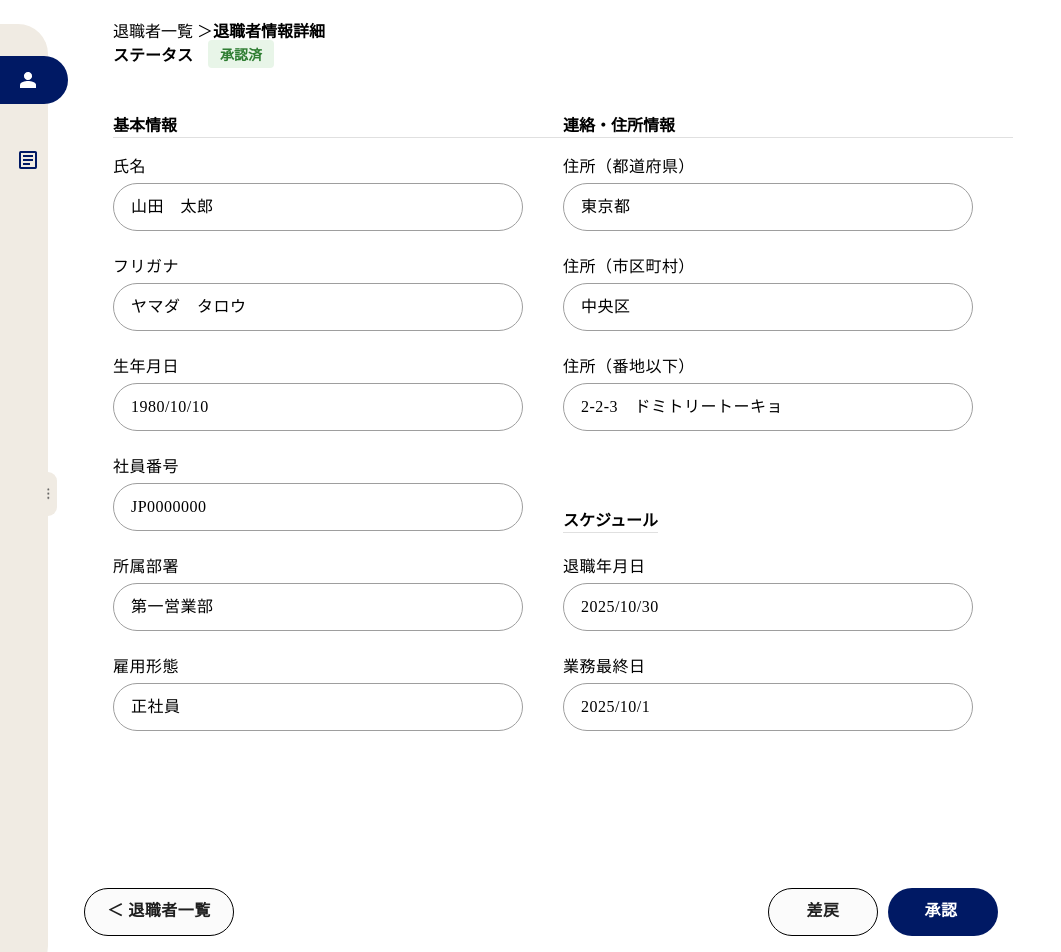
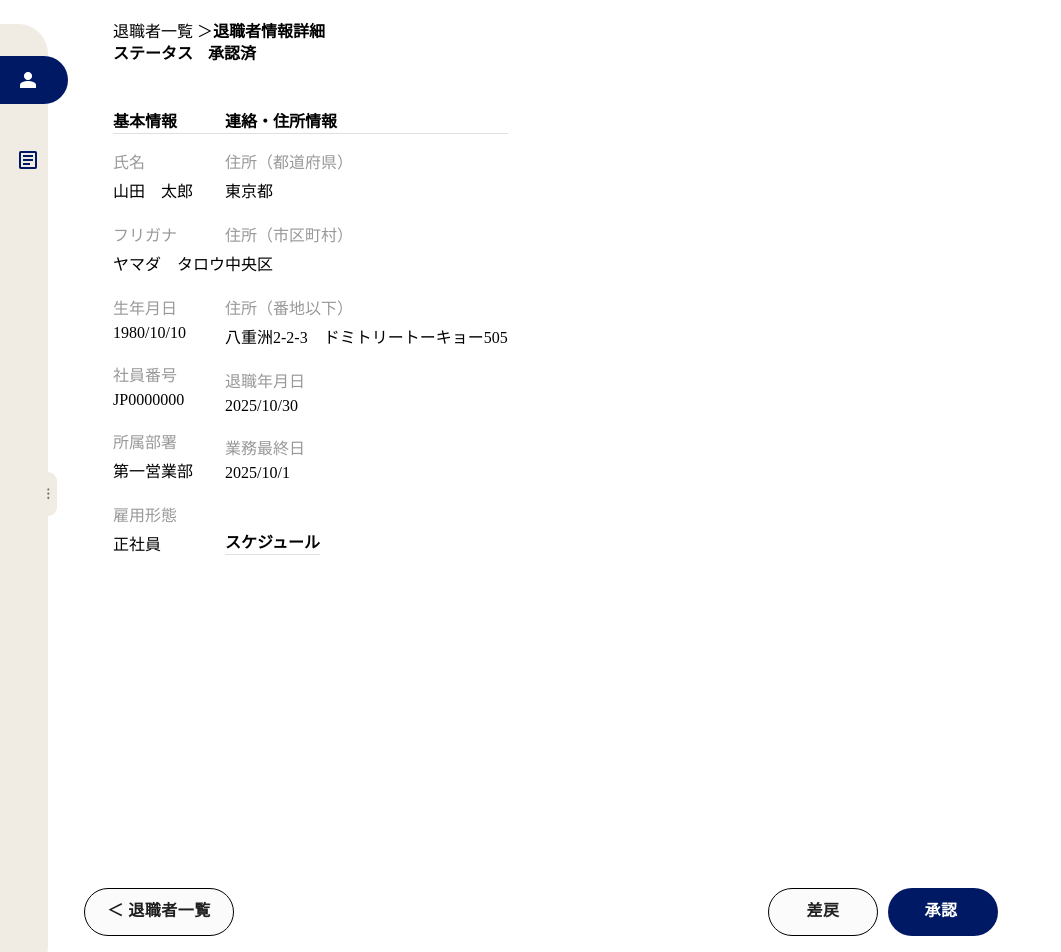
Before and after one commit to takyosh-1/taishoku-demo, a Flask app: page /view_page in a window 1280 px wide. Shown: the part 80-1032 px from the top of the page, without its empty margins (0-1061 px from the left). Run offline with Flask 3, Linux system fonts and the light colour scheme.

Commit message:
Fix view page to exactly match Figma design - convert input fields to plain text display
Co-Authored-By: takashi <takashiyoshida1635@gmail.com>

```diff
--- a/templates/view_page.html
+++ b/templates/view_page.html
@@ -15,107 +15,62 @@
     </div>
     <div style="display: flex; align-items: center; margin-bottom: 20px;">
         <div style="font-family: 'BIZ UDPGothic'; font-size: 16px; font-weight: 700; margin-right: 15px;">ステータス</div>
-        <div style="background-color: #E8F5E8; color: #2E7D32; padding: 4px 12px; border-radius: 4px; font-family: 'BIZ UDPGothic'; font-size: 14px; font-weight: 700;">承認済</div>
+        <div style="font-family: 'BIZ UDPGothic'; font-size: 16px; font-weight: 700; color: #000000;">承認済</div>
     </div>
     <div style="display: flex; top: 15px; position: relative;">
         <div>
             <div class="name-title">
                 基本情報
             </div>
-            <div class="container" data-プロパティ1="enabled">
-                <div class="label">氏名</div>
-                <div class="input-wrapper">
-                    <input type="text" id="input2" class="text-input"  value="山田　太郎" oninput="toggleClearButton(this)">
-                    <img class="icon-clear" src="/static/image/help.svg" style="visibility: hidden;">
-                </div>
-                <div class="description"></div>
+            <div style="margin-bottom: 20px;">
+                <div style="font-family: 'BIZ UDPGothic'; font-size: 16px; color: #999999; margin-bottom: 5px;">氏名</div>
+                <div style="font-family: 'BIZ UDPGothic'; font-size: 16px; color: #000000;">山田　太郎</div>
             </div>
-            <div class="container" data-プロパティ1="enabled">
-                <div class="label">フリガナ</div>
-                <div class="input-wrapper">
-                    <input type="text" id="input2" class="text-input"  value="ヤマダ　タロウ" oninput="toggleClearButton(this)">
-                    <img class="icon-clear" src="/static/image/help.svg" style="visibility: hidden;">
-                </div>
-                <div class="description"></div>
+            <div style="margin-bottom: 20px;">
+                <div style="font-family: 'BIZ UDPGothic'; font-size: 16px; color: #999999; margin-bottom: 5px;">フリガナ</div>
+                <div style="font-family: 'BIZ UDPGothic'; font-size: 16px; color: #000000;">ヤマダ　タロウ</div>
             </div>
-            <div class="container" data-プロパティ1="enabled">
-                <div class="label">生年月日</div>
-                <div class="input-wrapper">
-                    <input type="text" id="input1" class="text-input"  value="1980/10/10" oninput="toggleClearButton(this)">
-                    <img class="icon-clear" src="/static/images/help.svg" style="visibility: hidden;">
-                </div>
-                <div class="description"></div>
+            <div style="margin-bottom: 20px;">
+                <div style="font-family: 'BIZ UDPGothic'; font-size: 16px; color: #999999; margin-bottom: 5px;">生年月日</div>
+                <div style="font-family: 'BIZ UDPGothic'; font-size: 16px; color: #000000;">1980/10/10</div>
             </div>
-            <div class="container" data-プロパティ1="enabled">
-                <div class="label">社員番号</div>
-                <div class="input-wrapper">
-                    <input type="text" id="input1" class="text-input"  value="JP0000000" oninput="toggleClearButton(this)">
-                </div>
-                <div class="description"></div>
+            <div style="margin-bottom: 20px;">
+                <div style="font-family: 'BIZ UDPGothic'; font-size: 16px; color: #999999; margin-bottom: 5px;">社員番号</div>
+                <div style="font-family: 'BIZ UDPGothic'; font-size: 16px; color: #000000;">JP0000000</div>
             </div>
-            <div class="container" data-プロパティ1="enabled">
-                <div class="label">所属部署</div>
-                <div class="input-wrapper">
-                    <input type="text" id="input1" class="text-input"  value="第一営業部" oninput="toggleClearButton(this)">
-                    <img class="icon-clear" src="/static/images/help.svg" style="visibility: hidden;">
-                </div>
-                <div class="description"></div>
+            <div style="margin-bottom: 20px;">
+                <div style="font-family: 'BIZ UDPGothic'; font-size: 16px; color: #999999; margin-bottom: 5px;">所属部署</div>
+                <div style="font-family: 'BIZ UDPGothic'; font-size: 16px; color: #000000;">第一営業部</div>
             </div>
-            <div class="container" data-プロパティ1="enabled">
-                <div class="label">雇用形態</div>
-                <div class="input-wrapper">
-                    <input type="text" id="input1" class="text-input"  value="正社員" oninput="toggleClearButton(this)">
-                    <img class="icon-clear" src="/static/images/help.svg" style="visibility: hidden;">
-                </div>
-                <div class="description"></div>
+            <div style="margin-bottom: 20px;">
+                <div style="font-family: 'BIZ UDPGothic'; font-size: 16px; color: #999999; margin-bottom: 5px;">雇用形態</div>
+                <div style="font-family: 'BIZ UDPGothic'; font-size: 16px; color: #000000;">正社員</div>
             </div>
         </div>
         <div>
             <div class="name-title">
                 連絡・住所情報
             </div>
-            <div class="container" data-プロパティ1="enabled">
-                <div class="label">住所（都道府県）</div>
-                <div class="input-wrapper">
-                    <input type="text" id="input2" class="text-input"  value="東京都" oninput="toggleClearButton(this)">
-                    <img class="icon-clear" src="/static/image/help.svg" style="visibility: hidden;">
-                </div>
-                <div class="description"></div>
+            <div style="margin-bottom: 20px;">
+                <div style="font-family: 'BIZ UDPGothic'; font-size: 16px; color: #999999; margin-bottom: 5px;">住所（都道府県）</div>
+                <div style="font-family: 'BIZ UDPGothic'; font-size: 16px; color: #000000;">東京都</div>
             </div>
-            <div class="container" data-プロパティ1="enabled">
-                <div class="label">住所（市区町村）</div>
-                <div class="input-wrapper">
-                    <input type="text" id="input2" class="text-input"  value="中央区" oninput="toggleClearButton(this)">
-                    <img class="icon-clear" src="/static/image/help.svg" style="visibility: hidden;">
-                </div>
-                <div class="description"></div>
+            <div style="margin-bottom: 20px;">
+                <div style="font-family: 'BIZ UDPGothic'; font-size: 16px; color: #999999; margin-bottom: 5px;">住所（市区町村）</div>
+                <div style="font-family: 'BIZ UDPGothic'; font-size: 16px; color: #000000;">中央区</div>
             </div>
-            <div class="container" data-プロパティ1="enabled">
-                <div class="label">住所（番地以下）</div>
-                <div class="input-wrapper">
-                    <input type="text" id="input1" class="text-input"  value="2-2-3　ドミトリートーキョー505" oninput="toggleClearButton(this)">
-                    <img class="icon-clear" src="/static/images/help.svg" style="visibility: hidden;">
-                </div>
-                <div class="description"></div>
+            <div style="margin-bottom: 20px;">
+                <div style="font-family: 'BIZ UDPGothic'; font-size: 16px; color: #999999; margin-bottom: 5px;">住所（番地以下）</div>
+                <div style="font-family: 'BIZ UDPGothic'; font-size: 16px; color: #000000;">八重洲2-2-3　ドミトリートーキョー505</div>
             </div>
-            <div class="container" data-プロパティ1="enabled">
-                <div class="name-title bottom">スケジュール</div>
+            <div class="name-title bottom">スケジュール</div>
+            <div style="margin-bottom: 20px;">
+                <div style="font-family: 'BIZ UDPGothic'; font-size: 16px; color: #999999; margin-bottom: 5px;">退職年月日</div>
+                <div style="font-family: 'BIZ UDPGothic'; font-size: 16px; color: #000000;">2025/10/30</div>
             </div>
-            <div class="container" data-プロパティ1="enabled">
-                <div class="label">退職年月日</div>
-                <div class="input-wrapper">
-                    <input type="text" id="input1" class="text-input"  value="2025/10/30" oninput="toggleClearButton(this)">
-                    <img class="icon-clear" src="/static/images/help.svg" style="visibility: hidden;">
-                </div>
-                <div class="description"></div>
-            </div>
-            <div class="container" data-プロパティ1="enabled">
-                <div class="label">業務最終日</div>
-                <div class="input-wrapper">
-                    <input type="text" id="input1" class="text-input"  value="2025/10/1" oninput="toggleClearButton(this)">
-                    <img class="icon-clear" src="/static/images/help.svg" style="visibility: hidden;">
-                </div>
-                <div class="description"></div>
+            <div style="margin-bottom: 20px;">
+                <div style="font-family: 'BIZ UDPGothic'; font-size: 16px; color: #999999; margin-bottom: 5px;">業務最終日</div>
+                <div style="font-family: 'BIZ UDPGothic'; font-size: 16px; color: #000000;">2025/10/1</div>
             </div>
         </div>
     </div>
```
